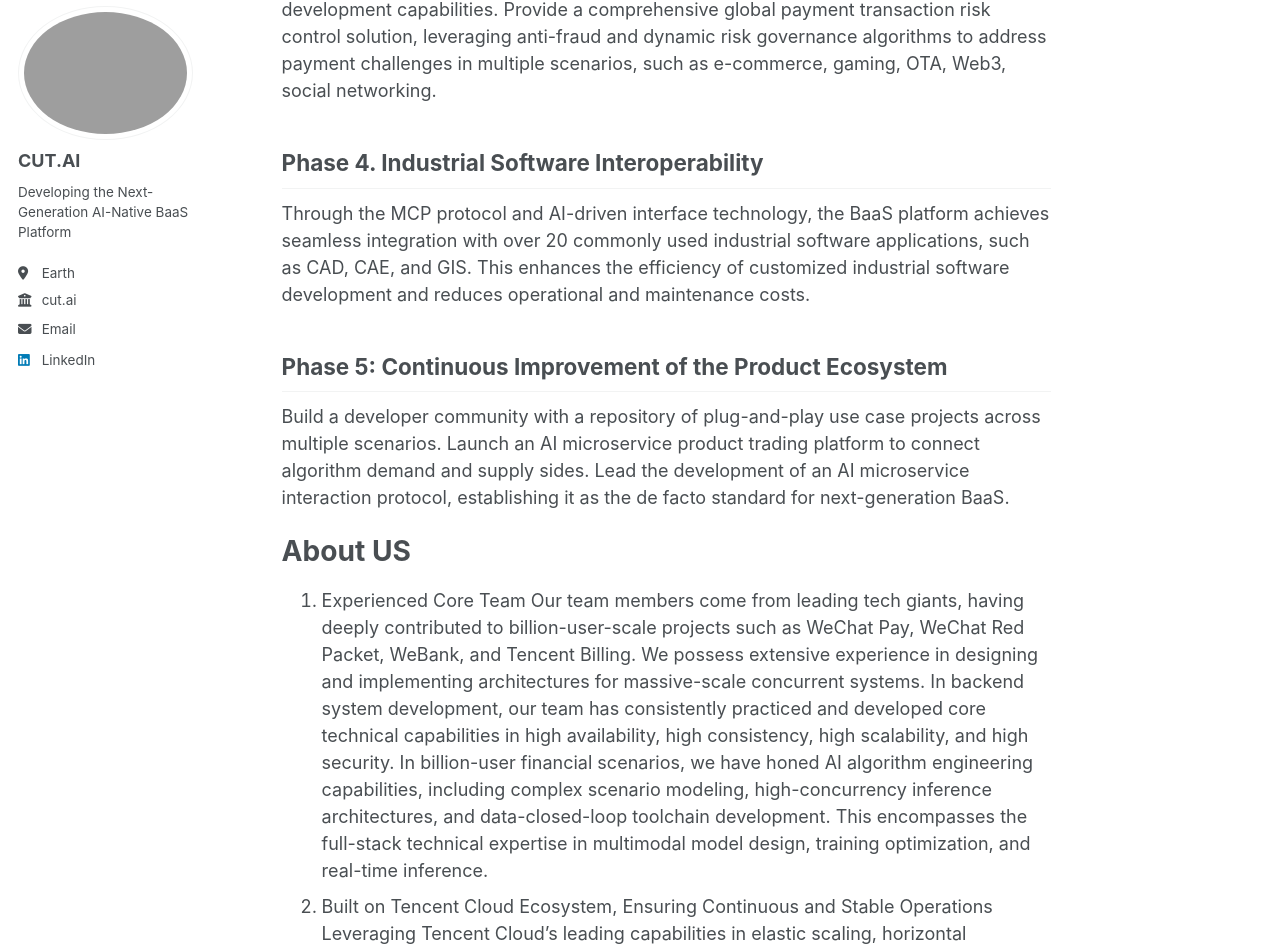
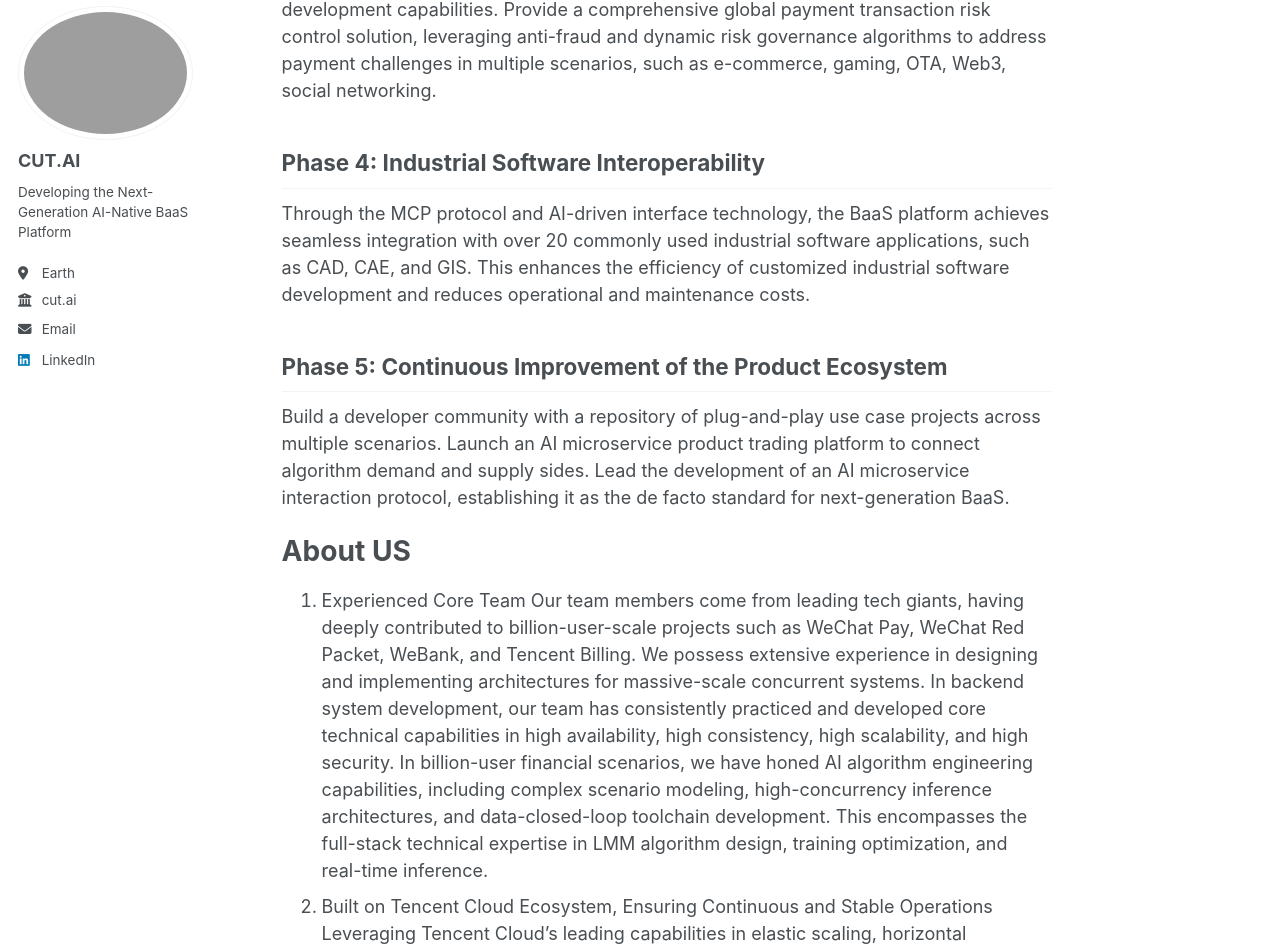
Before and after one commit to happyBayes/happyBayes.github.io, a Jekyll site: the page built from _pages/about.md, in a window 1280 px wide and 1400 px high, scrolled down 849 px. Shown: the part 111-1057 px from the top of the window. Built offline with Jekyll 4.4.1, drawn with Linux system fonts in a browser that asks for light colours.

Commit message:
Update about.md

```diff
--- a/_pages/about.md
+++ b/_pages/about.md
@@ -28,7 +28,7 @@
 ------
 Upgrade the product to target high-value scenarios, offering globalized AI product development capabilities. Provide a comprehensive global payment transaction risk control solution, leveraging anti-fraud and dynamic risk governance algorithms to address payment challenges in multiple scenarios, such as e-commerce, gaming, OTA, Web3, social networking.
 
-Phase 4. Industrial Software Interoperability
+Phase 4: Industrial Software Interoperability
 ------
 Through the MCP protocol and AI-driven interface technology, the BaaS platform achieves seamless integration with over 20 commonly used industrial software applications, such as CAD, CAE, and GIS. This enhances the efficiency of customized industrial software development and reduces operational and maintenance costs.
 
@@ -41,7 +41,7 @@
 1. Experienced Core Team
 Our team members come from leading tech giants, having deeply contributed to billion-user-scale projects such as WeChat Pay, WeChat Red Packet, WeBank, and Tencent Billing. We possess extensive experience in designing and implementing architectures for massive-scale concurrent systems.
 In backend system development, our team has consistently practiced and developed core technical capabilities in high availability, high consistency, high scalability, and high security.
-In billion-user financial scenarios, we have honed AI algorithm engineering capabilities, including complex scenario modeling, high-concurrency inference architectures, and data-closed-loop toolchain development. This encompasses the full-stack technical expertise in multimodal model design, training optimization, and real-time inference.
+In billion-user financial scenarios, we have honed AI algorithm engineering capabilities, including complex scenario modeling, high-concurrency inference architectures, and data-closed-loop toolchain development. This encompasses the full-stack technical expertise in LMM algorithm design, training optimization, and real-time inference.
 2. Built on Tencent Cloud Ecosystem, Ensuring Continuous and Stable Operations
 Leveraging Tencent Cloud's leading capabilities in elastic scaling, horizontal expansion, flexible scheduling, privacy protection, and comprehensive monitoring, our BaaS platform provides continuous and stable operational assurance for various types of users. This empowers systems to effortlessly handle traffic peaks and complex business scenarios.
 3. Innovating the Next-Generation AI-Native Backend-as-a-Service Platform
```
